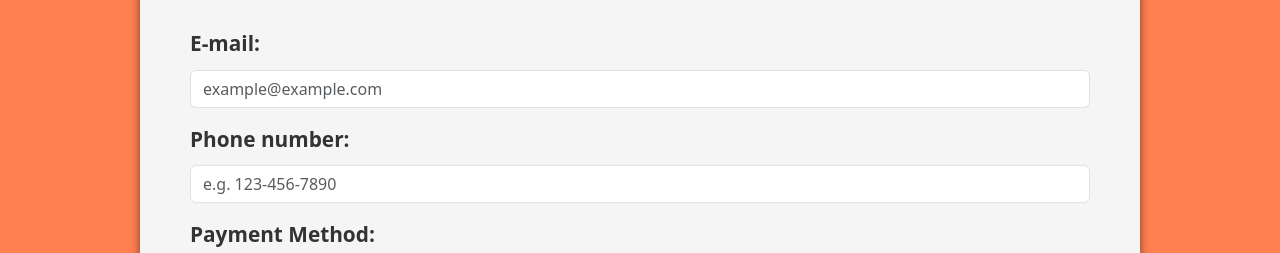
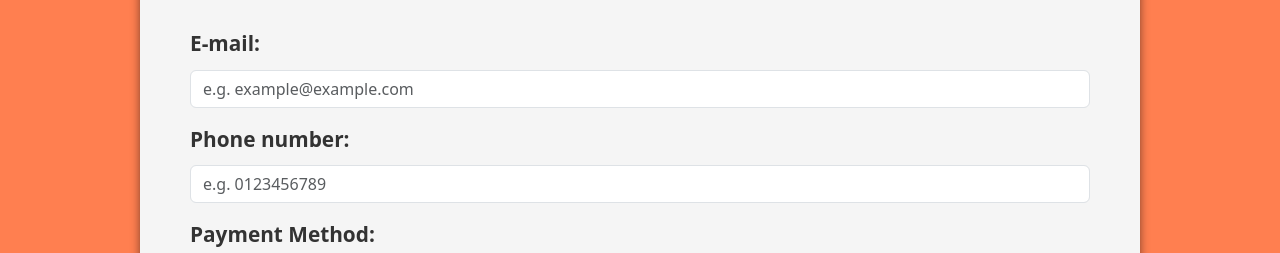
Before and after one commit to viet-ho/CineMagic, a React (Create React App) app: page /payment in a window 1280 px wide. Shown: the part 182-435 px from the top of the page. Built offline with nearby package versions, Linux system fonts and the light colour scheme.

Commit message:
Updated navigation and input handle

```diff
--- a/src/App.js
+++ b/src/App.js
@@ -16,6 +16,12 @@ import Navbar from "./components/Navbar";
 import LoginPage from "./components/LoginPage";
 import AccountPage from "./components/AccountPage";
 
+const ProfileHandler = () => {
+  const { loginStatus } = useAppContext();
+
+  return loginStatus === "true" ? <AccountPage /> : <LoginPage />;
+};
+
 function App() {
   //return <DateSelection></DateSelection>;
   //return <MovieInfo></MovieInfo>;
@@ -27,8 +33,6 @@ function App() {
   //return <ConfirmationPage></ConfirmationPage>;
   //return <LoginPage></LoginPage>;
   //return <AccountPage></AccountPage>;
-
-  const { loginStatus } = useAppContext();
 
   return (
     <div>
@@ -42,15 +46,9 @@ function App() {
         <Route path="/ticket-selection" element={<TicketBookingPage />} />
         <Route path="/payment" element={<PaymentPage />} />
         <Route path="/credit-card" element={<CreditCardPage />} />
-        <Route
-          path="/profile"
-          element={loginStatus === "true" ? <Navigate to="/profile-info" /> : <LoginPage />}
-        />
+        <Route path="/profile" element={<ProfileHandler />} />
+        <Route path="/profile-info" element={<ProfileHandler />} />
         <Route path="/confirmation-page" element={<ConfirmationPage />} />
-        <Route
-          path="/profile-info"
-          element={loginStatus === "false" ? <Navigate to="/profile" /> : <AccountPage />}
-        />
       </Routes>
     </div>
   );
--- a/src/components/AccountPage.js
+++ b/src/components/AccountPage.js
@@ -39,7 +39,13 @@ const AccountPage = () => {
     };
 
     const handlePhoneNumberChange = (e) => {
-        setTempPhoneNumber(e.target.value);
+        let input = e.target.value.replace(/\D/g, '');
+        if (input.length > 6) {
+            input = `${input.slice(0, 3)}-${input.slice(3, 6)}-${input.slice(6, 10)}`;
+        } else if (input.length > 3) {
+            input = `${input.slice(0, 3)}-${input.slice(3)}`;
+        }
+        setTempPhoneNumber(input);
     };
 
     const handlePaymentMethodChange = (e) => {
@@ -228,7 +234,7 @@ const AccountPage = () => {
                     </div>
                     <div className="form-group">
                         <label className="form-header">Phone Number</label>
-                        <input type="tel" className="form-control" name="phoneNumber" value={tempPhoneNumber} onChange={handlePhoneNumberChange} placeholder="e.g. 123-456-7890" />
+                        <input type="tel" className="form-control" name="phoneNumber" value={tempPhoneNumber} onChange={handlePhoneNumberChange} placeholder="e.g. 0123456789" />
                     </div>
                     <div className="form-group">
                         <label className="form-header">Email</label>
--- a/src/components/CreditCardPage.js
+++ b/src/components/CreditCardPage.js
@@ -33,6 +33,12 @@ const CreditCardPage = () => {
         } else if (name === "expiry") {
             let formattedValue = value.replace(/\D/g, '').substring(0, 4);
             formattedValue = formattedValue.replace(/(\d{2})(?=\d)/g, '$1/');
+            setCardDetails(prevDetails => ({ ...prevDetails, [name]: formattedValue }));
+        } else if (name === "postalCode") {
+            let formattedValue = value.toUpperCase().replace(/[^A-Z0-9]/g, '').substring(0, 6);
+            if (formattedValue.length > 3) {
+                formattedValue = `${formattedValue.slice(0, 3)} ${formattedValue.slice(3)}`;
+            }
             setCardDetails(prevDetails => ({ ...prevDetails, [name]: formattedValue }));
         } else {
             setCardDetails(prevDetails => ({ ...prevDetails, [name]: value }));
@@ -121,7 +127,7 @@ const CreditCardPage = () => {
                                 name="expiry"
                                 value={cardDetails.expiry}
                                 onChange={handleChange}
-                                placeholder="MM/YY"
+                                placeholder="MMYY"
                                 maxLength={5}
                             />
                         </div>
@@ -145,7 +151,7 @@ const CreditCardPage = () => {
                                 name="postalCode"
                                 value={cardDetails.postalCode}
                                 onChange={handleChange}
-                                placeholder="Enter postal code (e.g. T2N 1N4)"
+                                placeholder="Enter postal code (e.g. T2N1N4)"
                                 maxLength={7}
                             />
                         </div>
--- a/src/components/Navbar.js
+++ b/src/components/Navbar.js
@@ -1,13 +1,12 @@
 // Navbar.js
 import React from "react";
 import { useAppContext } from '../AppContext';
-import { Link, useNavigate } from "react-router-dom";
+import { Link } from "react-router-dom";
 import Logo from "../assets/CineMagic-logos_white.png";
 import { CgProfile } from "react-icons/cg";
 import "../styles/Navbar.css";
 
 const Navbar = () => {
-  const navigate = useNavigate();
 
   const { loginStatus, setLoginStatus, setEmail, setPhoneNumber, setSelectedPaymentMethod } = useAppContext();
 
@@ -26,12 +25,8 @@ const Navbar = () => {
         </Link>
       </div>
       <div className="navbar-center">
-        <Link to="/" onClick={() => navigate("/")}>
-          Home
-        </Link>
-        <Link to="/profile" onClick={() => navigate("/profile")}>
-          Profile
-        </Link>
+        <Link to="/">Home</Link>
+        <Link to="/profile-info">Profile</Link>
       </div>
       <div className="navbar-right">
         <Link to="/profile">
@@ -43,6 +38,7 @@ const Navbar = () => {
       </div>
     </nav>
   );
+
 };
 
 export default Navbar;
--- a/src/components/PaymentPage.js
+++ b/src/components/PaymentPage.js
@@ -50,7 +50,13 @@ const PaymentPage = () => {
     };
 
     const handlePhoneNumberChange = (event) => {
-        setPhoneNumber(event.target.value);
+        let input = event.target.value.replace(/\D/g, '');
+        if (input.length > 6) {
+            input = `${input.slice(0, 3)}-${input.slice(3, 6)}-${input.slice(6, 10)}`;
+        } else if (input.length > 3) {
+            input = `${input.slice(0, 3)}-${input.slice(3)}`;
+        }
+        setPhoneNumber(input);
     };
 
     const selectPaymentMethod = (method) => {
@@ -106,10 +112,10 @@ const PaymentPage = () => {
                 <div className="input-section centered-section">
                     <div className="form-group">
                         <label>E-mail:</label>
-                        <input type="email" className="form-control mb-3" placeholder="example@example.com" value={email} onChange={handleEmailChange} />
+                        <input type="email" className="form-control mb-3" placeholder="e.g. example@example.com" value={email} onChange={handleEmailChange} />
 
                         <label>Phone number:</label>
-                        <input type="text" className="form-control mb-3" placeholder="e.g. 123-456-7890" value={phoneNumber} onChange={handlePhoneNumberChange} />
+                        <input type="text" className="form-control mb-3" placeholder="e.g. 0123456789" value={phoneNumber} onChange={handlePhoneNumberChange} />
 
                         <label>Payment Method:</label>
                         <div className="payment-methods mb-3">
```
